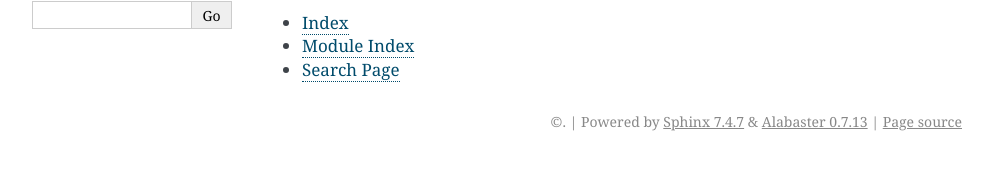
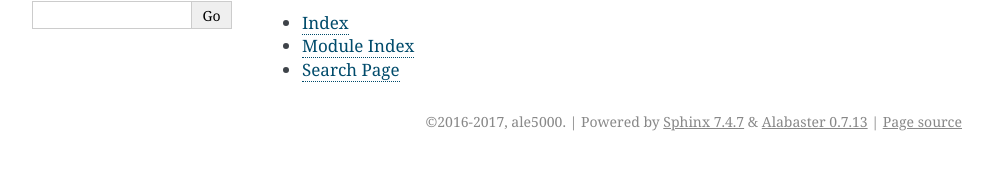
Before and after one commit to ale5000-git/test, a Sphinx documentation site: the page built from docs/index.rst, in a window 1280 px wide. Shown: the part 289-459 px from the top of the page, without its empty margins (148-1141 px from the left). Built offline with Sphinx 7.4.7, drawn with Linux system fonts in a browser that asks for light colours.

Commit message:
Update conf.py

```diff
--- a/docs/conf.py
+++ b/docs/conf.py
@@ -3,6 +3,10 @@
 
 import sys
 import os
+
+# General information about the project.
+project = 'TestName'
+copyright = '2016-2017, ale5000'
 
 # The master toctree document.
 master_doc = 'index'
```
